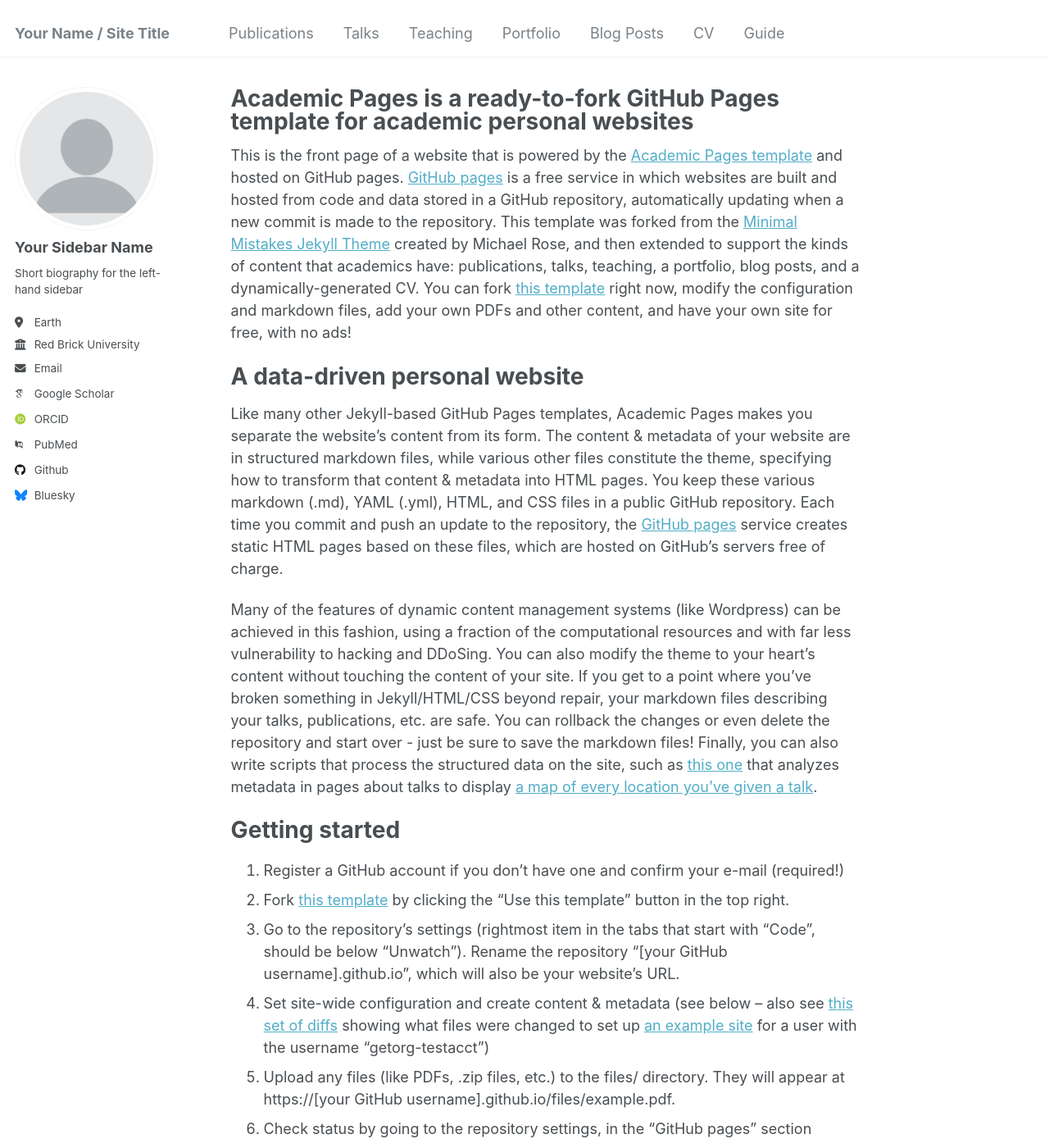
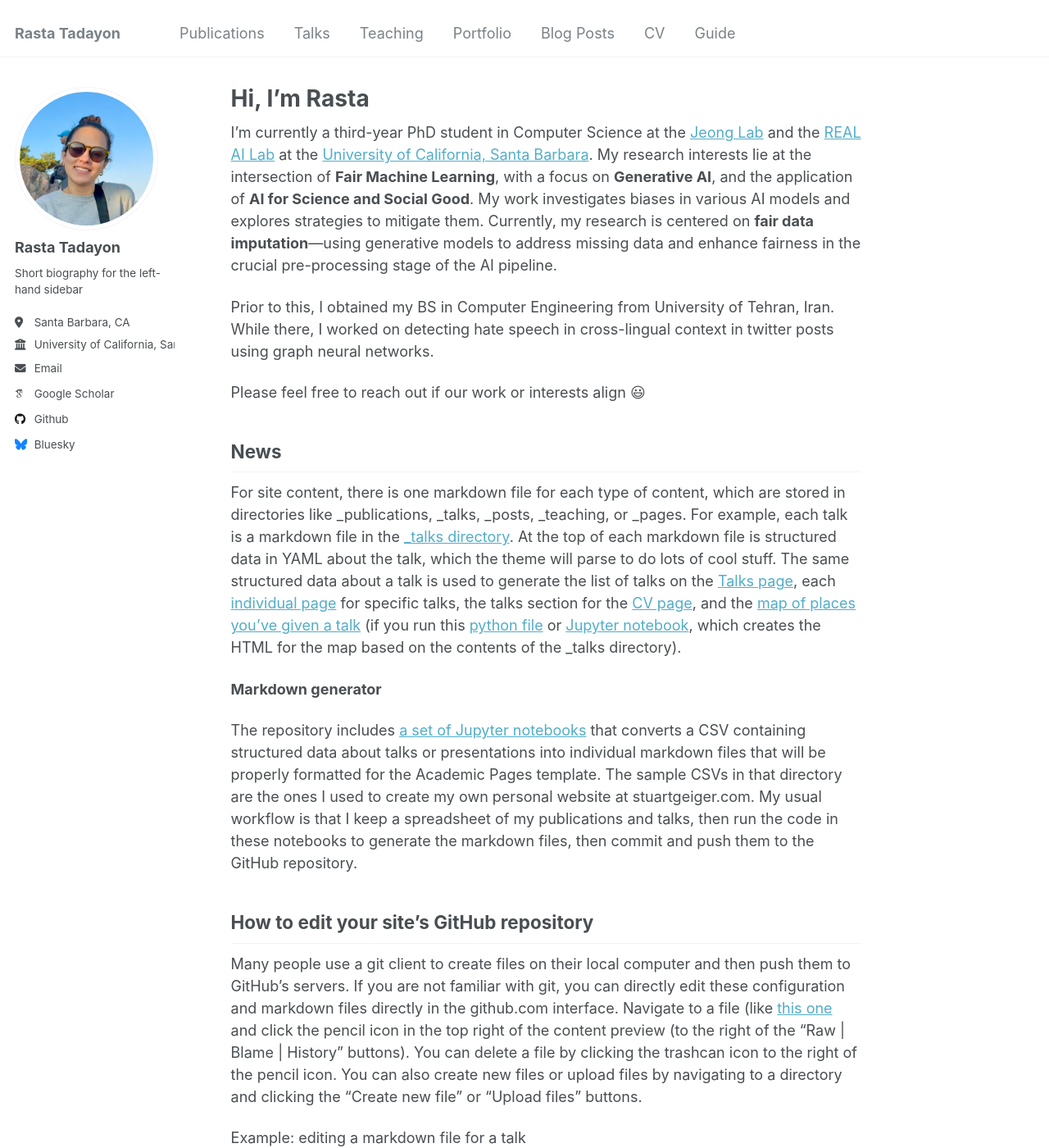
Before and after one commit to rastadayon/rastadayon.github.io, a Jekyll site: the page built from _pages/about.md, in a window 1280 px wide and 1400 px high. Shown: the whole window at 82% size. Built offline with Jekyll 4.4.1, drawn with Linux system fonts in a browser that asks for light colours; some web fonts are replaced; some of the changed text lies outside the part shown.

Commit message:
First commit

```diff
--- a/_config.yml
+++ b/_config.yml
@@ -8,45 +8,45 @@
 
 # Basic Site Settings
 locale                   : "en-US"
-title                    : "Your Name / Site Title"
+title                    : "Rasta Tadayon"
 title_separator          : "-"
-name                     : &name "Your Name"
+name                     : &name "Rasta Tadayon"
 description              : &description "personal description"
-url                      : https://academicpages.github.io # the base hostname & protocol for your site e.g. "https://[your GitHub username].github.io"
+url                      : https://rastadayon.github.io # the base hostname & protocol for your site e.g. "https://[your GitHub username].github.io"
 baseurl                  : "" # the subpath of your site, e.g. "/blog"
-repository               : "academicpages/academicpages.github.io"
+repository               : "rastadayon/rastadayon.github.io"
 
 # Site Author - The following control what appear as part of the author content on the side bar.
 #               If a field is blank the icon and link will not appear, otherwise it will be shown.
 #               Additional customization can be done by editing /_includes/author-profile.html
 author:
   # Biographic information
-  avatar           : "profile.png"
-  name             : "Your Sidebar Name"
+  avatar           : "avatar.jpg"
+  name             : "Rasta Tadayon"
   pronouns         : # example: "she/her"
   bio              : "Short biography for the left-hand sidebar"
-  location         : "Earth"
-  employer         : "Red Brick University"
+  location         : "Santa Barbara, CA"
+  employer         : "University of California, Santa Barbara"
   uri              : # URL
-  email            : "none@example.org"
+  email            : "rasta@ucsb.edu"
 
   # Academic websites
-  arxiv            : # URL - Update with the correct link to your profile
-  googlescholar    : "https://scholar.google.com/citations?user=PS_CX0AAAAAJ"
-  impactstory      : # URL
-  orcid            : "http://orcid.org/yourorcidurl"
-  semantic         : # URL
-  pubmed           : "https://www.ncbi.nlm.nih.gov/pubmed/?term=john+snow"
-  researchgate     : # URL
-  scopus           : # URL
+  # arxiv            : # URL - Update with the correct link to your profile
+  googlescholar    : "https://scholar.google.com/citations?user=1OltN1kAAAAJ&hl=en"
+  # impactstory      : # URL
+  # orcid            : "http://orcid.org/yourorcidurl"
+  # semantic         : # URL
+  # pubmed           : "https://www.ncbi.nlm.nih.gov/pubmed/?term=john+snow"
+  # researchgate     : # URL
+  # scopus           : # URL
 
   # Repositories and software development
-  bitbucket        : # Username - Update with your username on the site
-  codepen          : # Username
-  dribbble         : # Username
-  github           : "academicpages"
-  kaggle           : # Username
-  stackoverflow    : # User number or user number and name (i.e., use "1" or "1/jeff-atwood")
+  # bitbucket        : # Username - Update with your username on the site
+  # codepen          : # Username
+  # dribbble         : # Username
+  github           : "rastadayon"
+  # kaggle           : # Username
+  # stackoverflow    : # User number or user number and name (i.e., use "1" or "1/jeff-atwood")
 
   # Social media
   bluesky          : "bsky.app" # Replace this with you Bluesky username
--- a/_pages/about.md
+++ b/_pages/about.md
@@ -1,34 +1,21 @@
 ---
 permalink: /
-title: "Academic Pages is a ready-to-fork GitHub Pages template for academic personal websites"
+title: "Hi, I'm Rasta"
 author_profile: true
 redirect_from:
   - /about/
   - /about.html
 ---
 
-This is the front page of a website that is powered by the [Academic Pages template](https://github.com/academicpages/academicpages.github.io) and hosted on GitHub pages. [GitHub pages](https://pages.github.com) is a free service in which websites are built and hosted from code and data stored in a GitHub repository, automatically updating when a new commit is made to the repository. This template was forked from the [Minimal Mistakes Jekyll Theme](https://mmistakes.github.io/minimal-mistakes/) created by Michael Rose, and then extended to support the kinds of content that academics have: publications, talks, teaching, a portfolio, blog posts, and a dynamically-generated CV. You can fork [this template](https://github.com/academicpages/academicpages.github.io) right now, modify the configuration and markdown files, add your own PDFs and other content, and have your own site for free, with no ads!
+I’m currently a third-year PhD student in Computer Science at the [Jeong Lab](https://haewonjeong.com/) and the [REAL AI Lab](https://www.ai.ece.ucsb.edu/) at the [University of California, Santa Barbara](https://www.ucsb.edu/).
+My research interests lie at the intersection of **Fair Machine Learning**, with a focus on **Generative AI**, and the application of **AI for Science and Social Good**. My work investigates biases in various AI models and explores strategies to mitigate them. Currently, my research is centered on **fair data imputation**—using generative models to address missing data and enhance fairness in the crucial pre-processing stage of the AI pipeline.
 
-A data-driven personal website
-======
-Like many other Jekyll-based GitHub Pages templates, Academic Pages makes you separate the website's content from its form. The content & metadata of your website are in structured markdown files, while various other files constitute the theme, specifying how to transform that content & metadata into HTML pages. You keep these various markdown (.md), YAML (.yml), HTML, and CSS files in a public GitHub repository. Each time you commit and push an update to the repository, the [GitHub pages](https://pages.github.com/) service creates static HTML pages based on these files, which are hosted on GitHub's servers free of charge.
+Prior to this, I obtained my BS in Computer Engineering from University of Tehran, Iran. While there, I worked on detecting hate speech in cross-lingual context in twitter posts using graph neural networks.
 
-Many of the features of dynamic content management systems (like Wordpress) can be achieved in this fashion, using a fraction of the computational resources and with far less vulnerability to hacking and DDoSing. You can also modify the theme to your heart's content without touching the content of your site. If you get to a point where you've broken something in Jekyll/HTML/CSS beyond repair, your markdown files describing your talks, publications, etc. are safe. You can rollback the changes or even delete the repository and start over - just be sure to save the markdown files! Finally, you can also write scripts that process the structured data on the site, such as [this one](https://github.com/academicpages/academicpages.github.io/blob/master/talkmap.ipynb) that analyzes metadata in pages about talks to display [a map of every location you've given a talk](https://academicpages.github.io/talkmap.html).
+Please feel free to reach out if our work or interests align 😃
 
-Getting started
-======
-1. Register a GitHub account if you don't have one and confirm your e-mail (required!)
-1. Fork [this template](https://github.com/academicpages/academicpages.github.io) by clicking the "Use this template" button in the top right.
-1. Go to the repository's settings (rightmost item in the tabs that start with "Code", should be below "Unwatch"). Rename the repository "[your GitHub username].github.io", which will also be your website's URL.
-1. Set site-wide configuration and create content & metadata (see below -- also see [this set of diffs](http://archive.is/3TPas) showing what files were changed to set up [an example site](https://getorg-testacct.github.io) for a user with the username "getorg-testacct")
-1. Upload any files (like PDFs, .zip files, etc.) to the files/ directory. They will appear at https://[your GitHub username].github.io/files/example.pdf.
-1. Check status by going to the repository settings, in the "GitHub pages" section
 
-Site-wide configuration
-------
-The main configuration file for the site is in the base directory in [_config.yml](https://github.com/academicpages/academicpages.github.io/blob/master/_config.yml), which defines the content in the sidebars and other site-wide features. You will need to replace the default variables with ones about yourself and your site's github repository. The configuration file for the top menu is in [_data/navigation.yml](https://github.com/academicpages/academicpages.github.io/blob/master/_data/navigation.yml). For example, if you don't have a portfolio or blog posts, you can remove those items from that navigation.yml file to remove them from the header.
-
-Create content & metadata
+News
 ------
 For site content, there is one markdown file for each type of content, which are stored in directories like _publications, _talks, _posts, _teaching, or _pages. For example, each talk is a markdown file in the [_talks directory](https://github.com/academicpages/academicpages.github.io/tree/master/_talks). At the top of each markdown file is structured data in YAML about the talk, which the theme will parse to do lots of cool stuff. The same structured data about a talk is used to generate the list of talks on the [Talks page](https://academicpages.github.io/talks), each [individual page](https://academicpages.github.io/talks/2012-03-01-talk-1) for specific talks, the talks section for the [CV page](https://academicpages.github.io/cv), and the [map of places you've given a talk](https://academicpages.github.io/talkmap.html) (if you run this [python file](https://github.com/academicpages/academicpages.github.io/blob/master/talkmap.py) or [Jupyter notebook](https://github.com/academicpages/academicpages.github.io/blob/master/talkmap.ipynb), which creates the HTML for the map based on the contents of the _talks directory).
 
```
Also changed, not shown: images/avatar.jpg (added).
